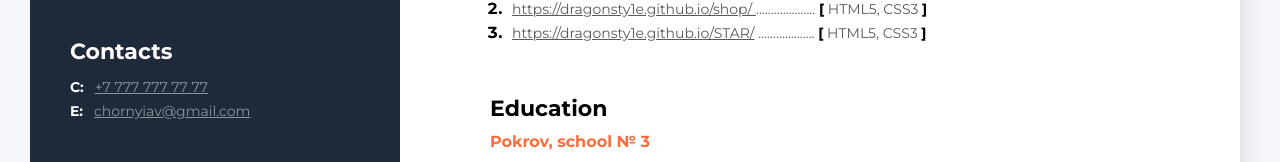
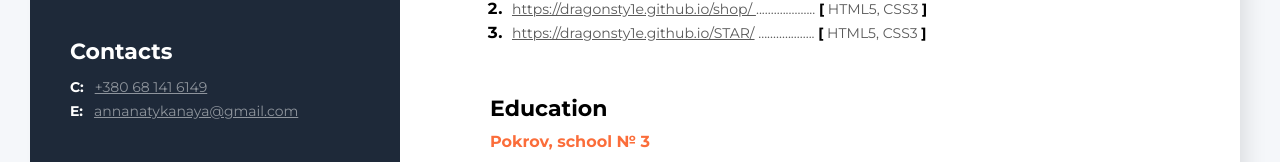
Before and after one commit to NatykanayaAnna/NatykanayaAnna.github.io, a plain HTML site: page my-portfolio/index.html in a window 1280 px wide. Shown: the part 461-623 px from the top of the page. Drawn offline with Linux system fonts and the light colour scheme.

Commit message:
Update index.html

```diff
--- a/my-portfolio/index.html
+++ b/my-portfolio/index.html
@@ -101,11 +101,11 @@
                 <h3 class="sidebar-title">Contacts</h3>
                 <div>
                     <span class="contacts-section-type">C: </span>
-                    <a class="contacts-section-link" href="tel:+7 777 777 77 77">+7 777 777 77 77</a>
+                    <a class="contacts-section-link" href="tel:+380 68 141 6149">+380 68 141 6149</a>
                 </div>
                 <div>
                     <span class="contacts-section-type">E:  </span>
-                    <a class="contacts-section-link" href="mailto:chornyiav@gmail.com">chornyiav@gmail.com</a>
+                    <a class="contacts-section-link" href="mailto:annanatykanaya@gmail.com">annanatykanaya@gmail.com</a>
                 </div>
             </div>
             <!-- tech skills section -->
```
